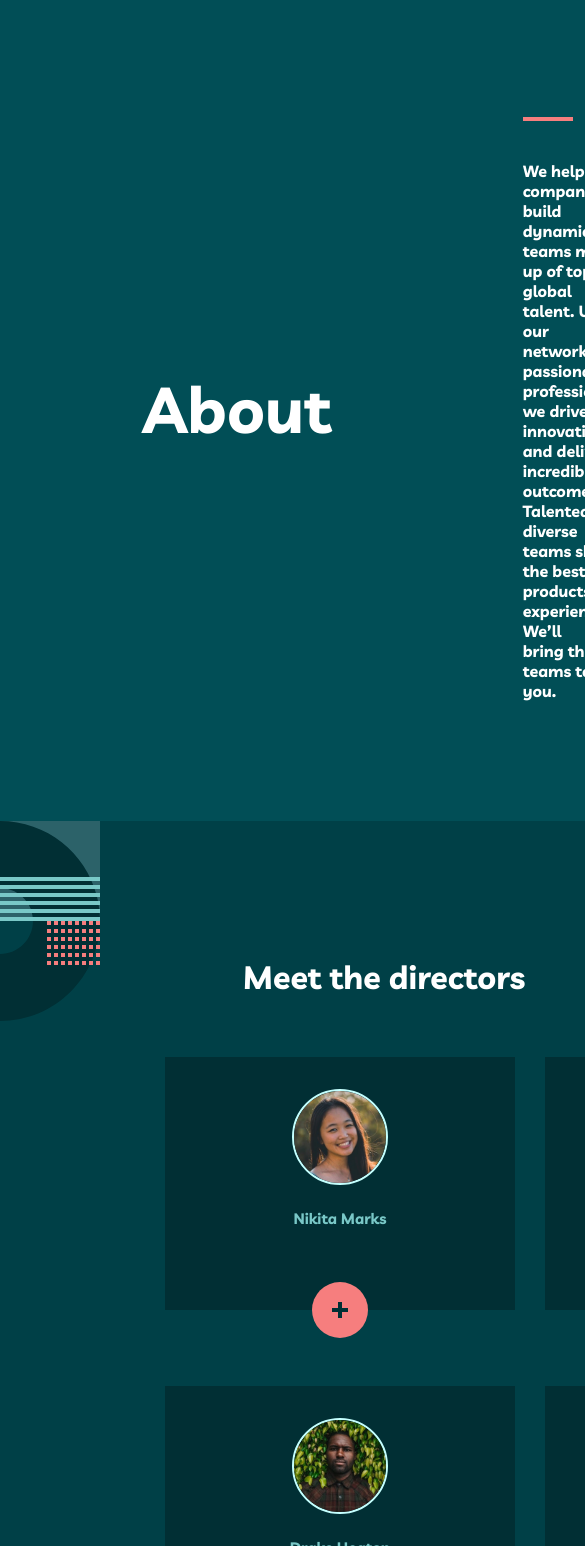
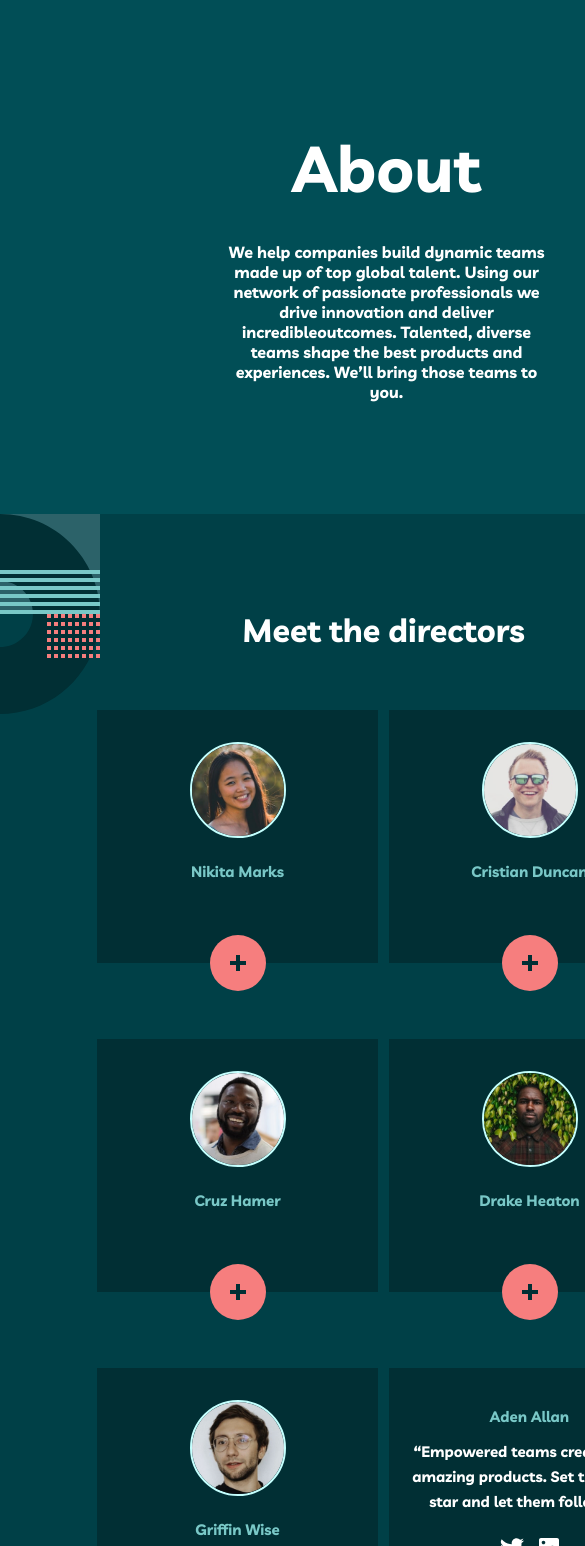
Before and after one commit to ElodieMann/pixel-perfect, a React (Vite) app: page /about in a window 390 px wide. Shown: the part 122-1668 px from the top of the page, 585 px wide, since content can reach past the window. Built offline with nearby package versions, Linux system fonts and the light colour scheme.

Commit message:
responsive about page

```diff
--- a/src/components/Clients/Clients.module.scss
+++ b/src/components/Clients/Clients.module.scss
@@ -1,17 +1,31 @@
 @import "../../styles/setup/variables.scss";
 @import "../../styles/setup/mixins.scss";
 
-.clientsContainer{
+.clientsContainer {
   background-color: $sacramento-state-green;
   padding: 140px 165px 151px;
   position: relative;
   @include flex-container(column, center, center, 70px);
 
+  @include respond-to(tablet) {
+    padding: 100px 36px 107px;
+    gap: 52px;
+  }
+  @include respond-to(mobile) {
+    padding: 88px 24px 108px;
+    gap: 64px;
+  }
+
   & > :first-child {
     position: absolute;
     top: 0;
     left: 0;
-
+    @include respond-to(tablet) {
+      top: -100px;
+    }
+    @include respond-to(tablet) {
+      left: -100px;
+    }
   }
 
   h2 {
@@ -20,10 +34,20 @@
 
   .clientsIcon {
     @include flex-container(row, space-between, center, 70px);
+    @include respond-to(tablet) {
+        gap: 30px;
+      }
+    @include respond-to(mobile) {
+        flex-direction: column;
+        gap: 40px;
+      }
     img {
-
       height: 28px;
 
+      @include respond-to(tablet) {
+        height: 17px;
+        gap: 30px;
       }
     }
   }
+}
--- a/src/components/Directors/Directors.module.scss
+++ b/src/components/Directors/Directors.module.scss
@@ -5,15 +5,28 @@
   background-color: $deep-jungle-green;
   padding: 140px 165px 168px;
   position: relative;
+
+  @include respond-to(tablet) {
+    padding: 100px 98px 128px 97px ;
+  }
+  @include respond-to(mobile) {
+    padding: 88px 24px 108px;
+  }
+
   & > :first-child {
     position: absolute;
     top: 0;
     left: -100px;
+
+    @include respond-to(mobile) {
+      top: -100px;
+   }
   }
   & > :nth-child(2) {
     position: absolute;
     bottom: 0;
     right: 0;
+
   }
 
   h2 {
@@ -30,6 +43,19 @@
     column-gap: 30px;
     list-style: none;
     text-align: center;
+
+    @include respond-to(tablet) {
+      grid-template-columns: repeat(2, 281px);
+      grid-template-rows: repeat(3, 253px);
+      column-gap: 11px;
+    }
+    @include respond-to(mobile) {
+      grid-template-columns: 327px;
+      grid-template-rows: repeat(6, 253px);
+      row-gap: 52px;
+    }
+
+
     li {
       position: relative;
       background-color: $sacramento-state-green;
@@ -68,6 +94,10 @@
     & > :last-child {
       padding: 35px 48px 63px;
 
+      @include respond-to(tablet) {
+        padding: 35px 23px 63px ;
+      }
+
       & > :nth-child(2) {
         @include typography(body2);
         color: $white;
--- a/src/components/HeaderAbout/HeaderAbout.jsx
+++ b/src/components/HeaderAbout/HeaderAbout.jsx
@@ -12,9 +12,9 @@ const HeaderAbout = () => {
         <hr />
         <p>
           We help companies build dynamic teams made up of top global talent.
-          Using our <br/> network of passionate professionals we drive innovation and
-          deliver incredible <br/> outcomes. Talented, diverse teams shape the best
-          products and experiences. We’ll <br/>bring those teams to you.
+          Using our  network of passionate professionals we drive innovation and
+          deliver incredibleoutcomes. Talented, diverse teams shape the best
+          products and experiences. We’ll bring those teams to you.
         </p>
       </div>
 
--- a/src/components/HeaderAbout/HeaderAbout.module.scss
+++ b/src/components/HeaderAbout/HeaderAbout.module.scss
@@ -7,19 +7,43 @@
   padding: 47px 165px 120px;
   @include flex-container(row, center, center, 30px);
 
+  @include respond-to(tablet) {
+    padding: 48px 40px 112px 45px;
+    @include flex-container(column, center, center, 24px);
+    text-align: center;
+  }
+  @include respond-to(mobile) {
+    padding: 32px 24px 108px;
+    @include flex-container(column, center, center, 16px);
+  }
+
   .title {
     h1 {
       width: 350px;
       @include typography(h1-small);
       line-height: 100px;
     }
+    @include respond-to(tablet) {
+      @include flex-container(column, center, center, 0);
+    }
   }
 
   div {
     @include flex-container(column, center, space-between, 40px);
+    @include respond-to(tablet) {
+      width: 683px;
+      padding: 0 116px 0 110px;
+    }
+    @include respond-to(tablet) {
+      width: 327px;
+      padding: 0;
+    }
   }
   hr {
     @include hr($light-coral);
+    @include respond-to(tablet) {
+      display: none;
+    }
   }
 
   img {
@@ -28,5 +52,9 @@
     right: -100px;
     width: 200px;
     height: 200px;
+
+    @include respond-to(mobile) {
+      bottom: -100px;
+    }
   }
 }
--- a/src/styles/setup/mixins.scss
+++ b/src/styles/setup/mixins.scss
@@ -15,6 +15,10 @@
     font-size: 64px;
     font-weight: $font-weight-semi-bold;
     line-height: 56px;
+    @include respond-to("mobile") {
+      font-size: 40px;
+      line-height: 40px;
+    }
   } @else if $type == "h2" {
     font-size: 48px;
     font-weight: $font-weight-bold;
```
Lines whose indentation alone changed are shown as unchanged.
